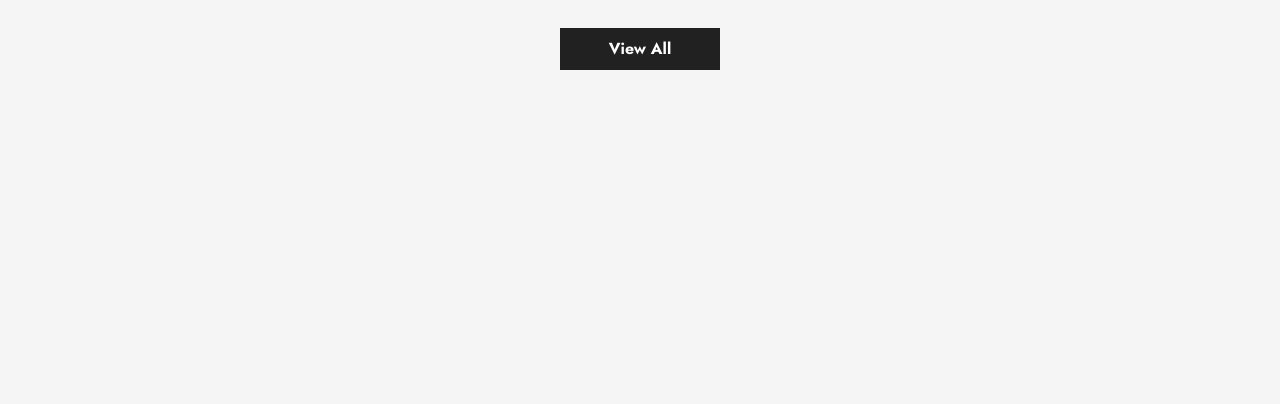
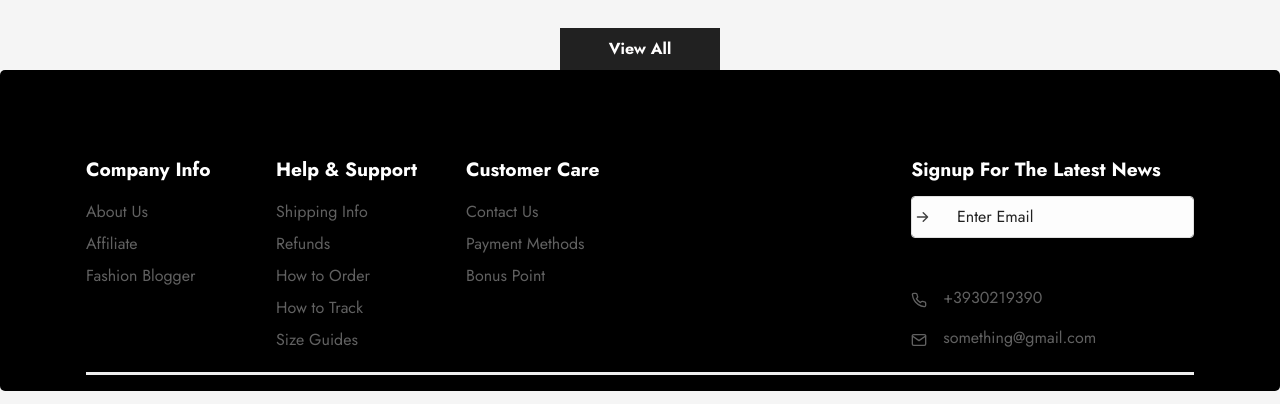
Before and after one commit to git-sravya/Ecommerce1, an Angular app: page /sub-header in a window 1280 px wide. Shown: the part 1223-1627 px from the top of the page. Before the commit the page ends 1293 px from the top, so only its background shows below. Built offline with nearby package versions, Linux system fonts and the light colour scheme; no server answers.

Commit message:
changed the products.component.html and added the footer component

```diff
--- a/src/app/app.component.html
+++ b/src/app/app.component.html
@@ -1,2 +1,3 @@
 <app-header></app-header>
  <router-outlet></router-outlet>
+ <app-footer></app-footer>
--- a/src/app/app.module.ts
+++ b/src/app/app.module.ts
@@ -7,6 +7,7 @@ import { ProductComponent } from './product/product.component';
 import { HeaderComponent } from './header/header.component';
 import { SubHeaderComponent } from './sub-header/sub-header.component';
 import { CarouselComponent } from './sub-header/carousel/carousel.component';
+import { FooterComponent } from './footer/footer.component';
 
 @NgModule({
   declarations: [
@@ -14,7 +15,8 @@ import { CarouselComponent } from './sub-header/carousel/carousel.component';
     ProductComponent,
     HeaderComponent,
     SubHeaderComponent,
-    CarouselComponent
+    CarouselComponent,
+    FooterComponent
   ],
   imports: [
     BrowserModule,
--- /dev/null
+++ b/src/app/footer/footer.component.css
@@ -0,0 +1,15 @@
+.footer-bg{
+    background-color: black;
+    color: white;
+    border-radius: 5px;
+}
+
+h5{
+  color: white !important;
+
+}
+
+li a:hover {
+  color: white !important;
+  font-weight: bold;
+}
--- /dev/null
+++ b/src/app/footer/footer.component.html
@@ -0,0 +1,62 @@
+<section class="py-0 pt-7 footer-bg">
+
+    <div class="container">
+      <div class="row">
+        <div class="col-6 col-lg-2 mb-3">
+          <h5 class="lh-lg fw-bold text-1000">Company Info</h5>
+          <ul class="list-unstyled mb-md-4 mb-lg-0">
+            <li class="lh-lg"><a class="text-800 text-decoration-none" href="#!">About Us</a></li>
+            <li class="lh-lg"><a class="text-800 text-decoration-none" href="#!">Affiliate</a></li>
+            <li class="lh-lg"><a class="text-800 text-decoration-none" href="#!">Fashion Blogger</a></li>
+          </ul>
+        </div>
+        <div class="col-6 col-lg-2 mb-3">
+          <h5 class="lh-lg fw-bold text-1000">Help &amp; Support</h5>
+          <ul class="list-unstyled mb-md-4 mb-lg-0">
+            <li class="lh-lg"><a class="text-800 text-decoration-none" href="#!">Shipping Info</a></li>
+            <li class="lh-lg"><a class="text-800 text-decoration-none" href="#!">Refunds</a></li>
+            <li class="lh-lg"><a class="text-800 text-decoration-none" href="#!">How to Order</a></li>
+            <li class="lh-lg"><a class="text-800 text-decoration-none" href="#!">How to Track</a></li>
+            <li class="lh-lg"><a class="text-800 text-decoration-none" href="#!">Size Guides</a></li>
+          </ul>
+        </div>
+        <div class="col-6 col-lg-2 mb-3">
+          <h5 class="lh-lg fw-bold text-1000">Customer Care</h5>
+          <ul class="list-unstyled mb-md-4 mb-lg-0">
+            <li class="lh-lg"><a class="text-800 text-decoration-none" href="#!">Contact Us</a></li>
+            <li class="lh-lg"><a class="text-800 text-decoration-none" href="#!">Payment Methods</a></li>
+            <li class="lh-lg"><a class="text-800 text-decoration-none" href="#!">Bonus Point</a></li>
+          </ul>
+        </div>
+        <div class="col-sm-6 col-lg-auto ms-auto">
+          <h5 class="lh-lg fw-bold text-1000">Signup For The Latest News</h5>
+          <div class="row input-group-icon mb-5">
+            <div class="col-12">
+              <input class="form-control input-box" type="email" placeholder="Enter Email" aria-label="email" />
+              <svg class="bi bi-arrow-right-short input-box-icon" xmlns="http://www.w3.org/2000/svg" width="23" height="23" fill="#424242" viewBox="0 0 16 16">
+                <path fill-rule="evenodd" d="M4 8a.5.5 0 0 1 .5-.5h5.793L8.146 5.354a.5.5 0 1 1 .708-.708l3 3a.5.5 0 0 1 0 .708l-3 3a.5.5 0 0 1-.708-.708L10.293 8.5H4.5A.5.5 0 0 1 4 8z"> </path>
+              </svg>
+            </div>
+          </div>
+          <p class="text-800">
+            <svg class="feather feather-phone me-3" xmlns="http://www.w3.org/2000/svg" width="16" height="16" viewBox="0 0 24 24" fill="none" stroke="currentColor" stroke-width="2" stroke-linecap="round" stroke-linejoin="round">
+              <path d="M22 16.92v3a2 2 0 0 1-2.18 2 19.79 19.79 0 0 1-8.63-3.07 19.5 19.5 0 0 1-6-6 19.79 19.79 0 0 1-3.07-8.67A2 2 0 0 1 4.11 2h3a2 2 0 0 1 2 1.72 12.84 12.84 0 0 0 .7 2.81 2 2 0 0 1-.45 2.11L8.09 9.91a16 16 0 0 0 6 6l1.27-1.27a2 2 0 0 1 2.11-.45 12.84 12.84 0 0 0 2.81.7A2 2 0 0 1 22 16.92z"></path>
+            </svg><span class="text-800">+3930219390</span>
+          </p>
+          <p class="text-800">
+            <svg class="feather feather-mail me-3" xmlns="http://www.w3.org/2000/svg" width="16" height="16" viewBox="0 0 24 24" fill="none" stroke="currentColor" stroke-width="2" stroke-linecap="round" stroke-linejoin="round">
+              <path d="M4 4h16c1.1 0 2 .9 2 2v12c0 1.1-.9 2-2 2H4c-1.1 0-2-.9-2-2V6c0-1.1.9-2 2-2z"></path>
+              <polyline points="22,6 12,13 2,6"></polyline>
+            </svg><span class="text-800">something@gmail.com</span>
+          </p>
+        </div>
+      </div>
+      <div class="border-bottom border-3"></div>
+      <div class="row flex-center my-3">
+
+
+      </div>
+    </div>
+    <!-- end of .container-->
+
+  </section>
--- a/src/app/product/product.component.css
+++ b/src/app/product/product.component.css
@@ -1,6 +1,6 @@
 
 
-.cart-item-conatiner p {
+/* .cart-item-conatiner p {
     padding: 2px;
     font-style: italic;
     color: rgb(106, 106, 194);
@@ -22,12 +22,13 @@
     text-align: center;
     box-shadow: rgba(100, 100, 111, 0.2) 0px 7px 29px 0px;
   }
+   */
+/*   .prod-Box:hover {
+    transform: scale(1.1);
+    (150% zoom - Note: if the zoom is too large, it will go outside of the viewport)
+  } */
 
-  .prod-Box:hover {
-    transform: scale(1.1); /* (150% zoom - Note: if the zoom is too large, it will go outside of the viewport) */
-  }
-
-  .product-price {
+ /*  .product-price {
     color: rgb(246, 132, 19);
     font-weight: bolder;
     font-family: arial;
@@ -92,4 +93,32 @@
     color: cornflowerblue;
     line-height: auto;
     height: auto;
-  }
+  } */
+
+
+
+.btn-primary{
+  background:khaki;
+
+}
+
+.btn-remove-cart{
+  background-color: brown !important;
+}
+
+.card {
+  padding: 20px;
+  margin: 30px;
+}
+
+.card img {
+  width: 200px;
+  height: 200px;
+  margin-bottom: 15px;
+  transition: 0.3s ease-in-out;
+}
+
+.card img:hover {
+  transition: 0.3s ease-in-out;
+  transform: scale(1.1);
+}
--- a/src/app/product/product.component.html
+++ b/src/app/product/product.component.html
@@ -1,8 +1,8 @@
 
 
- <div class="container" >
+ <!-- <div class="container" > -->
     <!--Your content goes here-->
-     <div class="container">
+    <!--  <div class="container">
       <div class="row">
           <div class="col-md-3" *ngFor="let p of Products">
                   <div class="product-container col" >
@@ -17,4 +17,20 @@
       </div>
   </div>
     </div>
-    </div>
+    </div> -->
+
+    <div class="container">
+      <div class="row">
+          <ng-container *ngFor="let item of Products">
+              <div class="card col-md-3">
+                  <img src="{{item.image}}" alt="">
+                  <h5 style="white-space: nowrap;overflow: hidden;text-overflow: ellipsis;max-width: 100ch;">{{item.title}}</h5>
+                  <p style="white-space: nowrap;overflow: hidden;text-overflow: ellipsis;max-width: 100ch;">{{item.description}}</p>
+                  <p><strong>Price:</strong> ${{item.price}}</p>
+                  <button class="btn btn-primary">+</button>
+                  <button class="btn btn-primary btn-remove-cart" id="119" (click)="Removefromcart(item.id)">-</button>
+              </div>
+          </ng-container>
+
+      </div>
+  </div>
--- a/src/app/sub-header/carousel/carousel.component.html
+++ b/src/app/sub-header/carousel/carousel.component.html
@@ -92,7 +92,7 @@
                 </div>
           </div>
           <div class="col-12 d-flex justify-content-center mt-5">
-            <a class="btn btn-lg btn-dark" href="#!">View All </a>
+            <a routerLink="/product" class="btn btn-lg btn-dark" href="#!">View All </a>
           </div>
     </div>
     </div>
```
Also changed, not shown: src/app/footer/footer.component.ts (added, +10 -0 lines), 1 other file (tests, documents, lock files or other folders).
